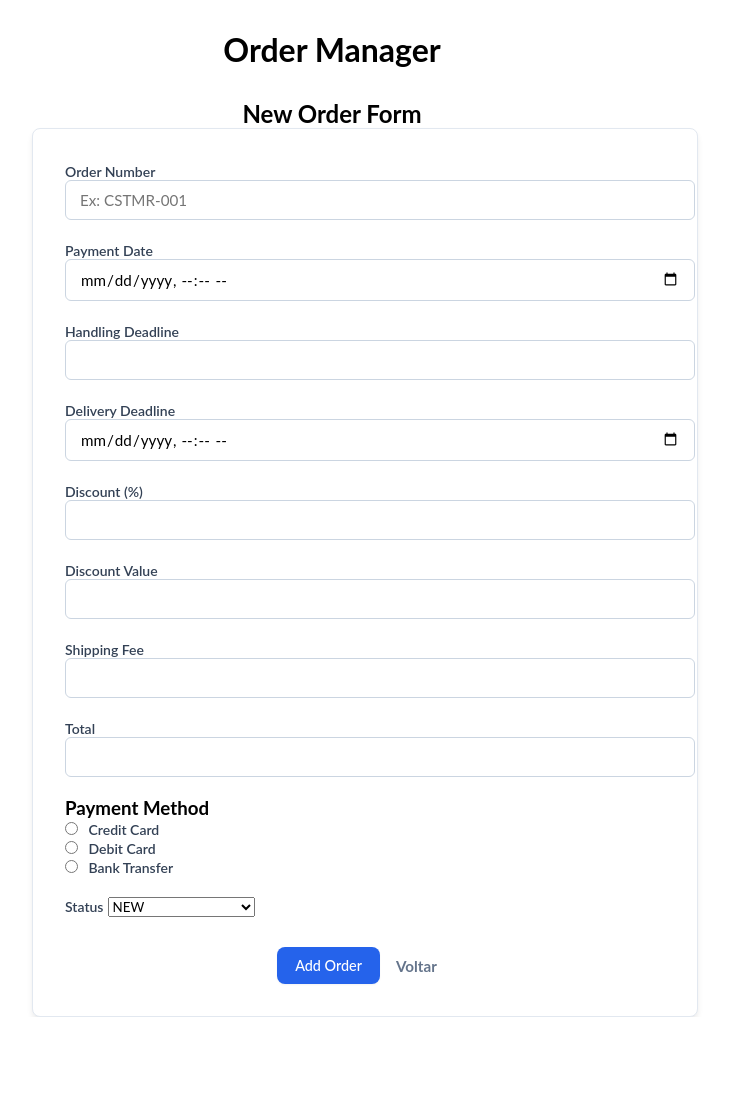
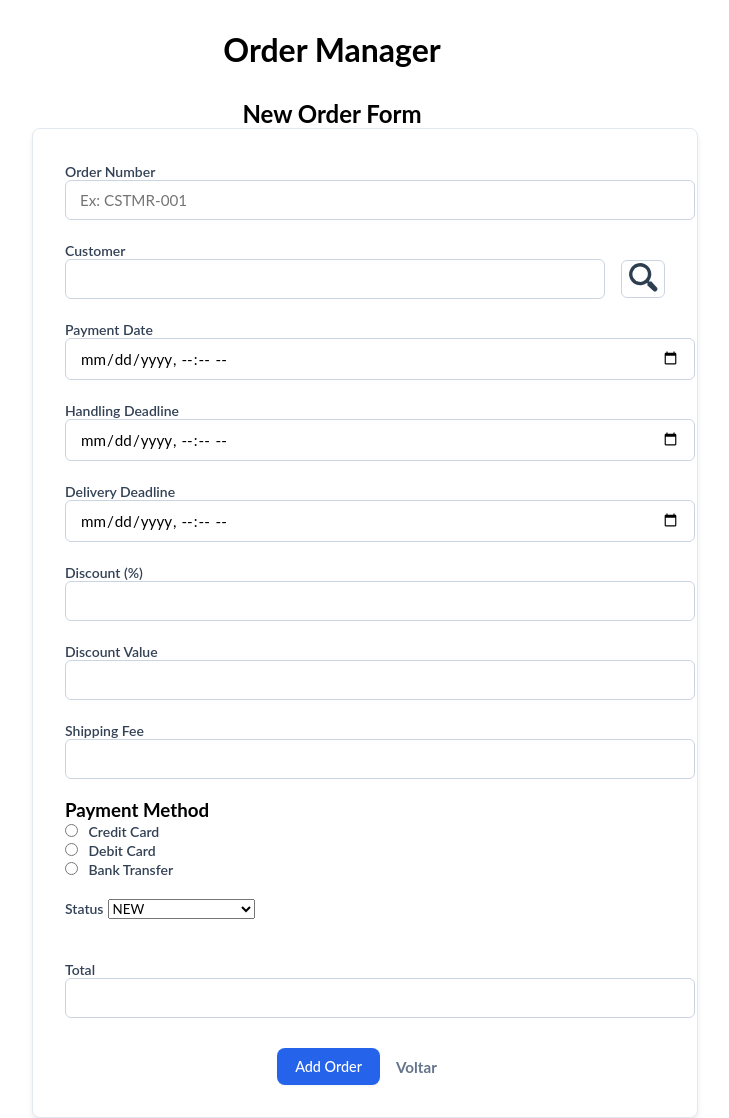
Before and after one commit to nathaliasouza-lgtm/ordermanager, a Node server app: page /order/new in a window 1280 px wide. Shown: the whole page, without its empty margins (308-1037 px from the left). Before the commit the page ends 1017 px from the top, so only its background shows below. Run offline with Node 20, Linux system fonts and the light colour scheme; some libraries are stand-ins or nearby versions.

Commit message:
○ Vinculo entre pedido e cliente; ○ Configuração do prazo de preparo a partir da data de entrega; ○ Tokenização do id do cliente; exibição dos pedidos no front end; ○ Listagem de clientes ao adicionar um novo pedido;

```diff
--- a/app/package.json
+++ b/app/package.json
@@ -19,6 +19,7 @@
     "dotenv": "^17.4.2",
     "ejs": "^6.0.1",
     "express": "^5.2.1",
+    "jsonwebtoken": "^9.0.3",
     "mysql2": "^3.24.4",
     "sequelize": "^6.37.8"
   }
--- a/app/src/public/css/orders/form-style.css
+++ b/app/src/public/css/orders/form-style.css
@@ -24,6 +24,20 @@ h2{
   margin: 0;
 }
 
+.search-group{
+    width: 100%;
+    display: flex;
+    flex-direction: row;
+    gap: 16px;
+}
+
+.search-group input{
+    width: 100%;
+    padding: 10px 14px;
+    font-size: 1rem;
+    border-radius: 16px;
+
+}
 .form-card {
   background: #ffffff;
   width: 100%;
@@ -64,6 +78,21 @@ h2{
 .form-group input:focus {
   border-color: #2563eb;
   box-shadow: 0 0 0 3px rgba(37, 99, 235, 0.15);
+}
+
+.btn-search{
+    width: 8%;
+    background: none;
+    border: 1px solid #cbd5e1;
+    border-radius: 6px;
+
+}
+
+#Layer_1{
+    width: 100%;
+    background: none;
+    border: none;
+    cursor: pointer;
 }
 
 #cb_field{
--- a/app/src/public/js/orders/form.js
+++ b/app/src/public/js/orders/form.js
@@ -1,3 +1,15 @@
+let currentPage = 1;
+const limit = 10;
+const customer = document.getElementById('customer');
+
+const btnSearch = document.getElementById('btn-search');
+const modal = document.getElementById('modal-customers');
+const closeModalBtn = document.querySelector('.close-modal');
+const customerList = document.getElementById('customer-list');
+const prevPageBtn = document.getElementById('prev-page');
+const nextPageBtn = document.getElementById('next-page');
+const pageInfo = document.getElementById('page-info');
+
 document.addEventListener('DOMContentLoaded', () => {
     const payment_date = document.getElementById('payment_date');
     const handling_deadline = document.getElementById('handling_deadline');
@@ -10,7 +22,7 @@ document.addEventListener('DOMContentLoaded', () => {
             threeDaysDeadline = paymentDateValue + THREE_DAYS_IN_MS
 
             handlingDeadLineValue = new Date(threeDaysDeadline);
-            handling_deadline.value = `${handlingDeadLineValue.toLocaleDateString()} ${handlingDeadLineValue.toLocaleTimeString()}`;
+            handling_deadline.value = `${handlingDeadLineValue.toISOString().replace('.000Z', '')}`;
         });
 
   }catch(err){
@@ -18,3 +30,92 @@ document.addEventListener('DOMContentLoaded', () => {
   }
 
 });
+
+// Input de cliente no formulário
+const customerInput = document.querySelector('input[name="customer"]') || document.getElementById('customer');
+const tokenInput = document.getElementById('token_input')
+
+// Open Modal
+btnSearch.addEventListener('click', () => {
+  modal.style.display = 'block';
+  loadCustomers(currentPage);
+});
+
+// Close Modal
+closeModalBtn.addEventListener('click', () => {
+  modal.style.display = 'none';
+});
+
+window.addEventListener('click', (event) => {
+  if (event.target === modal) {
+    modal.style.display = 'none';
+  }
+});
+
+// Fetch Paginado via AJAX
+async function loadCustomers(page) {
+    var searchValue = customer.value;
+  try {
+    const response = await fetch(`../order/new/customers?searchValue=${searchValue}&page=${page}&limit=${limit}`);
+    const result = await response.json();
+    console.log(result.data[0]['id'])
+
+    renderTable(result.data);
+    updatePaginationControls(result.currentPage, result.totalPages);
+  } catch (error) {
+    console.error('Erro ao carregar clientes:', error);
+  }
+}
+
+// Renderiza Código, Nome e CPF
+function renderTable(customers) {
+  customerList.innerHTML = '';
+
+  if (!customers || customers.length === 0) {
+    customerList.innerHTML = '<tr><td colspan="4" class="text-center">Oops! We couldn\'t find a customer. </td></tr>';
+    return;
+  }
+
+  customers.forEach(customer => {
+    const tr = document.createElement('tr');
+    tr.innerHTML = `
+      <td>${customer.name}</td>
+      <td>${customer.cpf}</td>
+      <td class="text-center">
+        <button type="button" class="btn btn-primary btn-sm" onclick="selectCustomer('${customer.token}',  '${customer.name}')">
+          Selecionar
+        </button>
+      </td>
+    `;
+    customerList.appendChild(tr);
+  });
+}
+
+// Seleciona o cliente e preenche o input principal
+function selectCustomer(token, name) {
+  if (customerInput) {
+    customer.value = `${name}`;
+    tokenInput.value = `${token}`;
+  }
+  modal.style.display = 'none';
+}
+
+// Eventos de Paginação
+prevPageBtn.addEventListener('click', () => {
+  if (currentPage > 1) {
+    currentPage--;
+    loadCustomers(currentPage);
+  }
+});
+
+nextPageBtn.addEventListener('click', () => {
+  currentPage++;
+  loadCustomers(currentPage);
+});
+
+function updatePaginationControls(page, totalPages) {
+  currentPage = page;
+  pageInfo.textContent = `Page ${page} of ${totalPages || 1}`;
+  prevPageBtn.disabled = page <= 1;
+  nextPageBtn.disabled = page >= totalPages;
+}
--- a/app/src/routes/order.js
+++ b/app/src/routes/order.js
@@ -6,6 +6,7 @@ router.get('/', order.list);
 router.get('/new', async (req, res) => {
   return res.render('orders/new-order');
 });
+router.get('/new/customers', order.list_customers);
 
 router.post('/', order.create);
 
--- a/app/src/views/orders/new-order.ejs
+++ b/app/src/views/orders/new-order.ejs
@@ -15,6 +15,49 @@
         <label for="order_number">Order Number</label>
         <input type="text" id="order_number" name="order_number" required placeholder="Ex: CSTMR-001">
     </div>
+    <div class="form-group">
+        <label for="customer">Customer</label>
+        <div class="search-group">
+            <input type="search" id="customer" name="customer" required>
+            <input type="hidden" name="customer_token" id="token_input">
+            <button  type="button" id="btn-search" class="btn-search">
+                <svg id="Layer_1" data-name="Layer 1" xmlns="http://www.w3.org/2000/svg" viewBox="0 0 128 128"><defs><style>.cls-1{fill:#2d3e50;}</style></defs><title>search customer</title><path class="cls-1" d="M120.5891,106.37506,96.5609,80.39355l-3.842,3.8457-4.35187-4.35187c.33368-.43195.667-.864.98346-1.30475A46.77661,46.77661,0,1,0,77.87956,89.85687q.99472-.68619,1.955-1.42987l4.34509,4.345-4.31427,4.31409,26.5097,23.5246a10.0585,10.0585,0,1,0,14.21405-14.23566ZM74.21977,74.22931a32.4793,32.4793,0,1,1,9.48859-22.94189A32.48241,32.48241,0,0,1,74.21977,74.22931Z"></path>
+                </svg>
+            </button>
+    </div>
+    </div>
+    <!-- Modal de Busca de Clientes -->
+    <div id="modal-customers" class="modal" tabindex="-1" style="display: none;">
+        <div class="modal-dialog modal-lg">
+            <div class="modal-content">
+                <div class="modal-header">
+                    <h5 class="modal-title">Select Customer</h5>
+                    <button type="button" class="close-modal" aria-label="Close">&times;</button>
+                </div>
+
+                <div class="modal-body">
+                    <table class="table table-striped table-hover">
+                    <thead>
+                        <tr>
+                        <th>Name</th>
+                        <th>CPF</th>
+                        <th class="text-center">Action</th>
+                        </tr>
+                    </thead>
+                    <tbody id="customer-list">
+                        <!-- As linhas serão inseridas via JavaScript -->
+                    </tbody>
+                    </table>
+                </div>
+
+                <div class="modal-footer d-flex justify-content-between">
+                    <button id="prev-page" class="btn btn-sm btn-secondary" disabled>Previous</button>
+                    <span id="page-info">Page 1</span>
+                    <button id="next-page" class="btn btn-sm btn-secondary">Next</button>
+                </div>
+            </div>
+        </div>
+    </div>
 
     <div class="form-group">
         <label for="payment_date">Payment Date</label>
@@ -23,7 +66,7 @@
 
     <div class="form-group">
         <label for="handling_deadline">Handling Deadline</label>
-        <input type="text" id="handling_deadline" name="handling_deadline" required>
+        <input type="datetime-local" id="handling_deadline" name="handling_deadline" required>
     </div>
 
     <div class="form-group">
@@ -45,11 +88,6 @@
     <div class="form-group">
         <label for="shipping_fee">Shipping Fee</label>
         <input type="text" id="shipping_fee" name="shipping_fee">
-    </div>
-
-    <div class="form-group">
-        <label for="payment_value">Total</label>
-        <input type="text" id="payment_value" name="payment_value">
     </div>
 
     <div class="form-group">
@@ -83,7 +121,15 @@
             <option value="failed">FAILED</option>
         </select>
     </div>
+    <div class="form-group">
+        <!-- INPUT DE BUSCA DE PRODUTOS -->
 
+        <!-- TABELA COM OS PRODUTOS ADICIONADOS -->
+    </div>
+    <div class="form-group">
+        <label for="payment_value">Total</label>
+        <input type="text" id="payment_value" name="payment_value">
+    </div>
     <div class="form-actions">
         <button type="submit" class="btn-primary">Add Order</button>
         <a href="/order" class="btn-secondary">Voltar</a>
```
Also changed, not shown: app/src/config/models/Order.js (+8 -0 lines), app/src/controller/order.js (+61 -2 lines), 1 other file.
